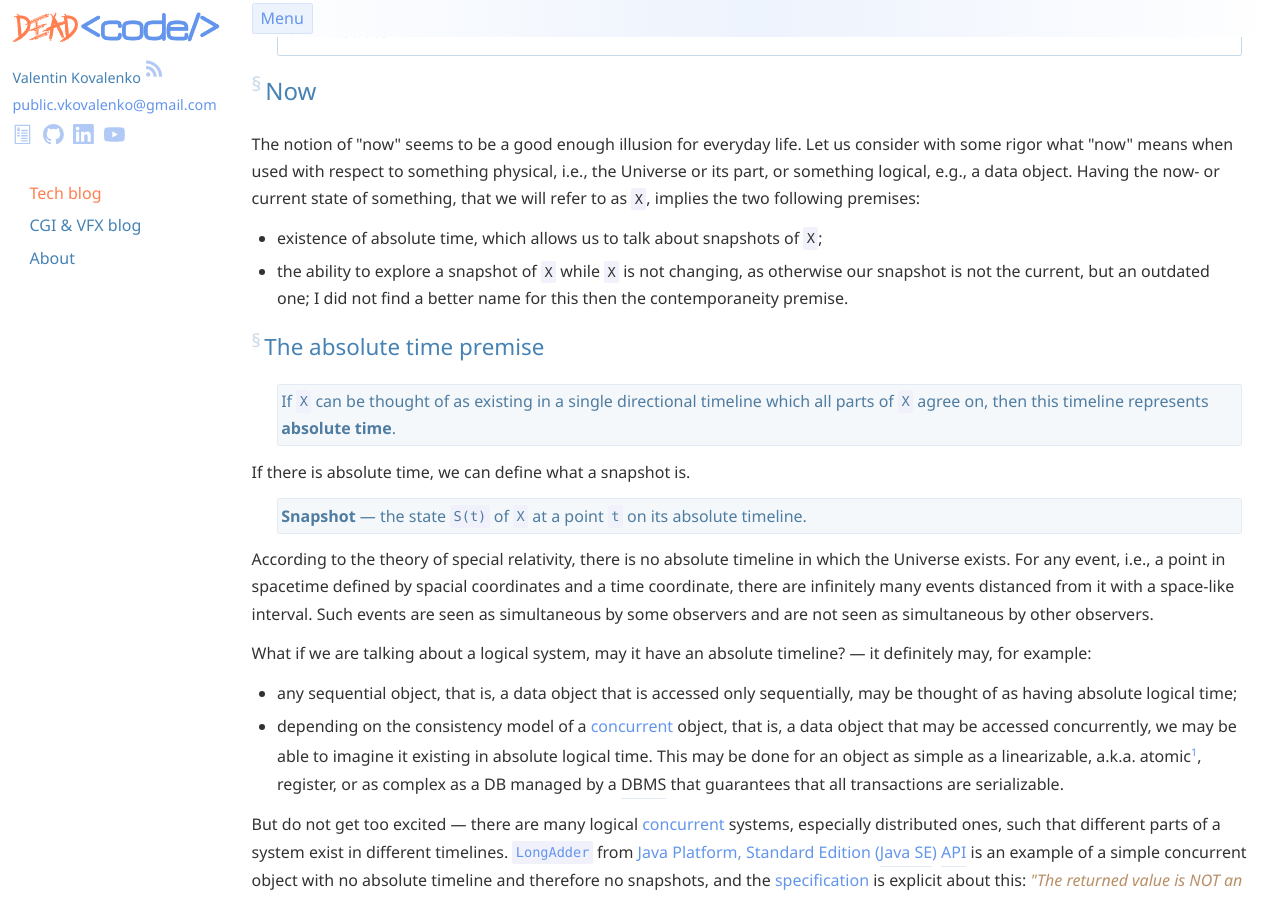
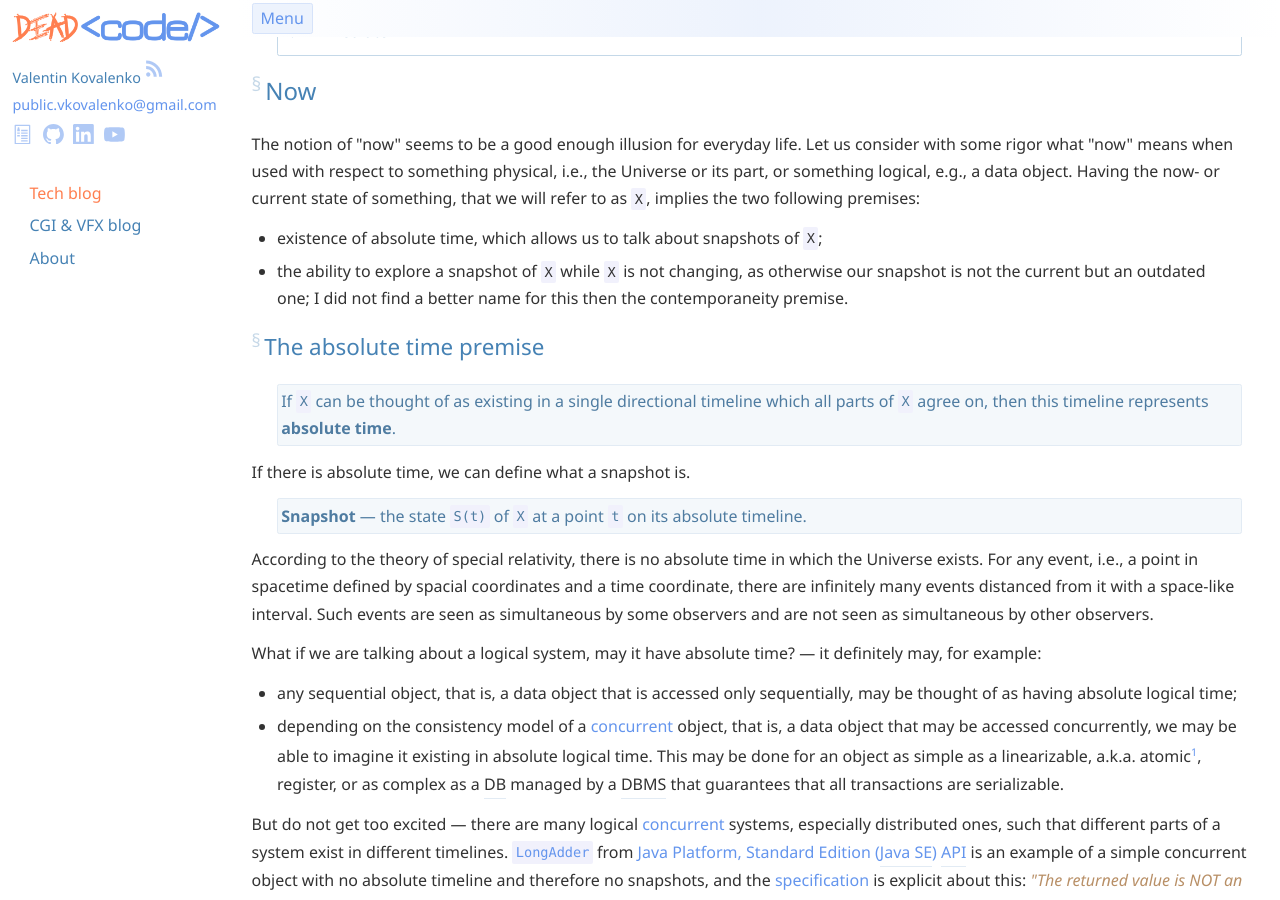
Before and after one commit to stIncMale/stincmale.github.io, a Jekyll site: the page built from _posts/2013-08-01-now-immediate.markdown, in a window 1280 px wide and 900 px high, scrolled down 757 px. Built offline with Jekyll 4.4.1, drawn with Linux system fonts in a browser that asks for light colours; some of the changed text lies outside the part shown.

Commit message:
Do minor improvements/fixes

```diff
--- a/_drafts/examples.markdown
+++ b/_drafts/examples.markdown
@@ -35,6 +35,7 @@ Text before ToC.
 {% include toc.markdown %}
 
 ## [](#todo){:.section-link}TODO {#todo}
+* Update https://github.com/stIncMale/sandbox/blob/master/examples/src/test/java/stincmale/sandbox/examples/brokentimestamps/JdbcTimestampTest.java#L27
 * Leave "redirect" links in the old site.
 * Update the link to this site on YouTube channel, LinkedIn, Github and other social websites.
 
@@ -43,6 +44,7 @@ Text before ToC.
 * [Making Your Website Shareable on LinkedIn](https://www.linkedin.com/help/linkedin/answer/46687/making-your-website-shareable-on-linkedin), [LinkedIn post inspector](https://www.linkedin.com/post-inspector/)
 * comments: <https://jekyllcodex.org/without-plugin/comments/>, <https://aristath.github.io/blog/static-site-comments-using-github-issues-api>, <https://www.bitsgalore.org/2020/03/11/does-microsoft-onedrive-export-large-ZIP-files-that-are-corrupt>
 * [Validate XML against XSD online](https://www.freeformatter.com/xml-validator-xsd.html)
+* [All HTML named entities](https://dev.w3.org/html5/html-author/charref)
 
 ## [](#urls-to-check){:.section-link}URLs to check with [W3C markup validator](https://validator.w3.org/), [W3C CSS validator](http://jigsaw.w3.org/css-validator/), [W3C feed validator](https://validator.w3.org/feed/) {#urls-to-check}
 * W3C markup validator
--- a/_includes/common-links-abbreviations.markdown
+++ b/_includes/common-links-abbreviations.markdown
@@ -27,8 +28,12 @@
 {:data-title="Application Programming Interface"}
 *[Java SE]:
 {:data-title="Java Platform, Standard Edition"}
+*[JSR]:
+{:data-title="Java Specification Request"}
 *[JDK]:
 {:data-title="Java Development Kit"}
+*[JVM]:
+{:data-title="Java Virtual Machine"}
 *[JLS]:
 {:data-title="Java Language Specification"}
 *[JMM]:
@@ -57,5 +62,11 @@
 {:data-title="Operating System"}
 *[LDAP]:
 {:data-title="Lightweight Directory Access Protocol"}
+*[DB]:
+{:data-title="Database"}
 *[JDBC]:
 {:data-title="Java Database Connectivity"}
+*[SQL]:
+{:data-title="Structured Query Language"}
+*[POSIX]:
+{:data-title="Portable Operating System Interface"}
--- a/_posts/2013-08-01-now-immediate.markdown
+++ b/_posts/2013-08-01-now-immediate.markdown
@@ -36,7 +36,7 @@ The notion of "now" seems to be a good enough illusion for everyday life. Let us
 when used with respect to something physical, i.e., the Universe or its part, or something logical, e.g., a data object.
 Having the now- or current state of something, that we will refer to as `X`, implies the two following premises:
 * existence of absolute time, which allows us to talk about snapshots of `X`;
-* the ability to explore a snapshot of `X` while `X` is not changing, as otherwise our snapshot is not the current, but an outdated one;
+* the ability to explore a snapshot of `X` while `X` is not changing, as otherwise our snapshot is not the current but an outdated one;
 I did not find a better name for this then the contemporaneity premise.
 
 ### [](#absolute-time){:.section-link}The absolute time premise {#absolute-time}
@@ -51,12 +51,12 @@ If there is absolute time, we can define what a snapshot is.
 **Snapshot** &mdash; the state `S(t)` of `X` at a point `t` on its absolute timeline.
 </div>
 
-According to the theory of special relativity, there is no absolute timeline in which the Universe exists.
+According to the theory of special relativity, there is no absolute time in which the Universe exists.
 For any event, i.e., a point in spacetime defined by spacial coordinates and a time coordinate,
 there are infinitely many events distanced from it with a space-like interval.
 Such events are seen as simultaneous by some observers and are not seen as simultaneous by other observers.
 
-What if we are talking about a logical system, may it have an absolute timeline? &mdash; it definitely may, for example:
+What if we are talking about a logical system, may it have absolute time? &mdash; it definitely may, for example:
 * any sequential object, that is, a data object that is accessed only sequentially, may be thought of as having absolute logical time;
 * depending on the consistency model of a [concurrent] object, that is, a data object that may be accessed concurrently,
   we may be able to imagine it existing in absolute logical time.
```
Also changed, not shown: other parts of _includes/common-links-abbreviations.markdown (+1 -0 lines), other parts of _posts/2013-08-01-now-immediate.markdown (+1 -1 lines).
